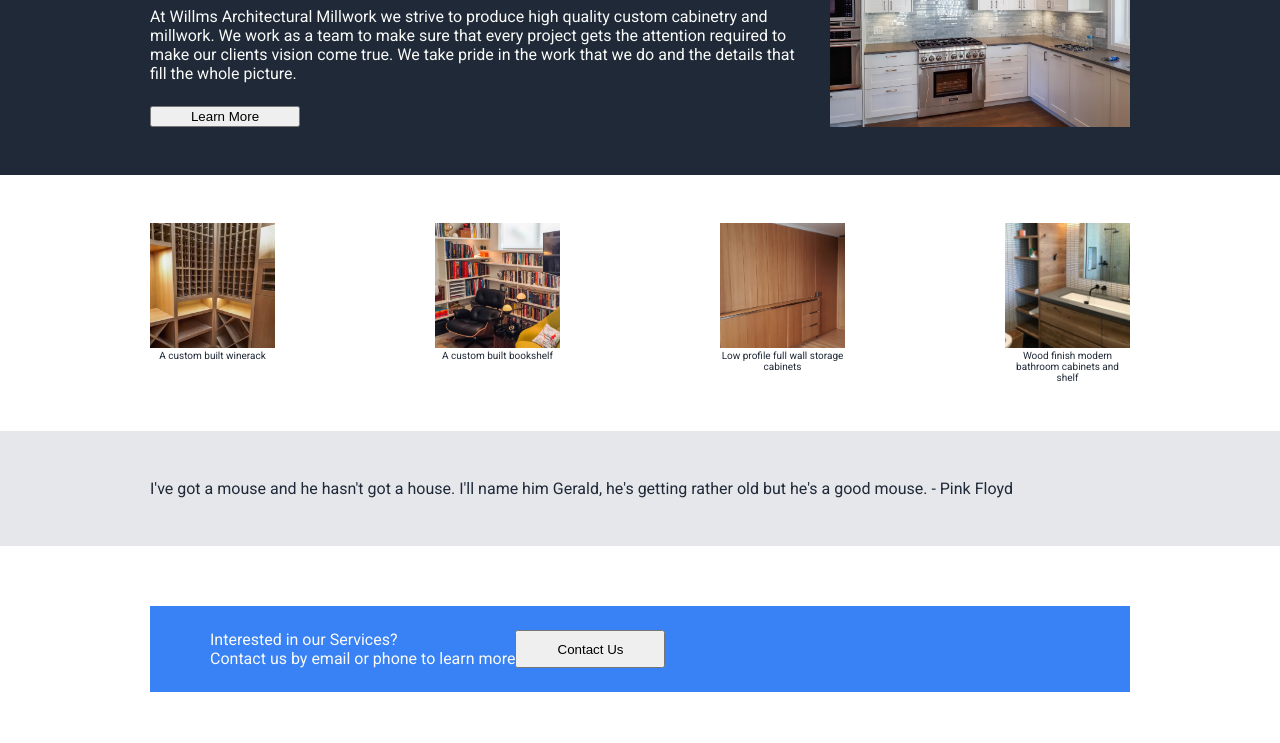
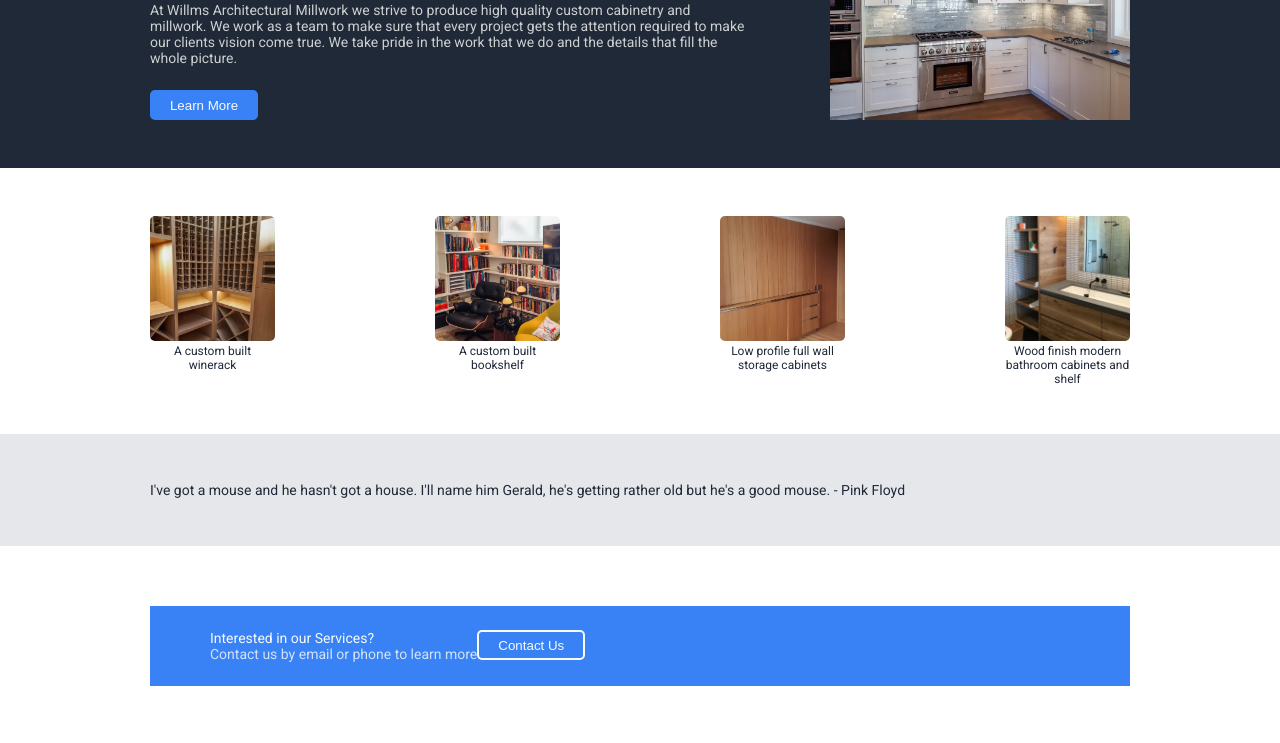
Before and after one commit to windharan/WAM, a plain HTML site: page index.html in a window 1280 px wide. Shown: the part 197-940 px from the top of the page. Drawn offline with Linux system fonts and the light colour scheme.

Commit message:
fixing css, cleaning up code

```diff
--- a/index.html
+++ b/index.html
@@ -33,19 +33,19 @@
     <div class="examples">
 
       <div class="card">
-        <img src="./img/winerack-1.jpg" alt="A custom winerack" width=125px>
+        <img class= "card-img" src="./img/winerack-1.jpg" alt="A custom winerack" width=125px>
         <div class="card-text">A custom built winerack</div>
       </div>
       <div class="card">
-        <img src="./img/bookshelf.jpg" alt="A custom bookshelf" width=125px>
+        <img class= "card-img" src="./img/bookshelf.jpg" alt="A custom bookshelf" width=125px>
         <div class="card-text">A custom built bookshelf</div>
       </div>
       <div class="card">
-        <img src="./img/storage.jpg" alt="custom storage cabinets" width=125px>
+        <img class= "card-img" src="./img/storage.jpg" alt="custom storage cabinets" width=125px>
         <div class="card-text">Low profile full wall storage cabinets</div>
       </div>
       <div class="card">
-        <img src="./img/bathroom.png" alt="Modern bathroom cabinets" width=125px>
+        <img class= "card-img" src="./img/bathroom.png" alt="Modern bathroom cabinets" width=125px>
         <div class="card-text">Wood finish modern bathroom cabinets and shelf</div>
       </div>
     </div>
--- a/style.css
+++ b/style.css
@@ -3,7 +3,7 @@
 body {
   min-height: 100vh;
   margin: 0;
-  font-size: 16px;
+  font-size: 14px;
   font-family: Roboto, sans-serif;
   color: #F9FAF8;
   display: flex;
@@ -19,9 +19,19 @@ ul {
 }
 
 button {
-  width: 150px;
+  width: 108px;
+  height: 30px;
+  color: #F9FAF8;
+  background-color: #3882F6;
+  border: 0;
+  border-radius: 5px;
 }
 
+.text {
+  color: #F9FAF8CC;
+}
+
+/* HEADER */
 .header {
   background-color: #1F2937;
   display: flex;
@@ -36,15 +46,18 @@ button {
   font-weight: 700;
 }
 
+/* BANNER */
 .banner {
   background-color: #1F2937;
   display: flex;
   column-gap: 16px;
   padding: 48px 150px;
+  justify-content: space-between;
 
 }
 .banner-content {
   height: 225px;
+  max-width: 600px;
   display: flex;
   flex-direction: column;
   justify-content: space-between;
@@ -54,7 +67,7 @@ button {
   font-weight: 900;
 }
 
-
+/* EXAMPLES */
 .examples {
   background-color: white;
   color: #1F2937;
@@ -65,10 +78,14 @@ button {
 }
 .card {
   max-width: 125px;
-  font-size: 10px;
+  font-size: 12px;
   text-align: center;
 }
+.card-img {
+  border-radius: 5px;
+}
 
+/* QUOTE */
 .quote {
   background-color: #E5E7EB;
   display: flex;
@@ -77,6 +94,7 @@ button {
 
 }
 
+/*CONTACT*/
 .contact {
   background-color: #3882F6;
   border-color: white;
@@ -85,13 +103,16 @@ button {
   margin: 60px 150px;
   padding: 24px 60px;
 }
+.contact-title {
 
+}
+.contact-btn {
+  border: 2px solid #F9FAF8;
+}
+
+/* FOOTER */
 .footer {
   background-color: #1F2937;
   display: flex;
   padding: 24px 150px;
 }
-
-.text {
-
-}
```
